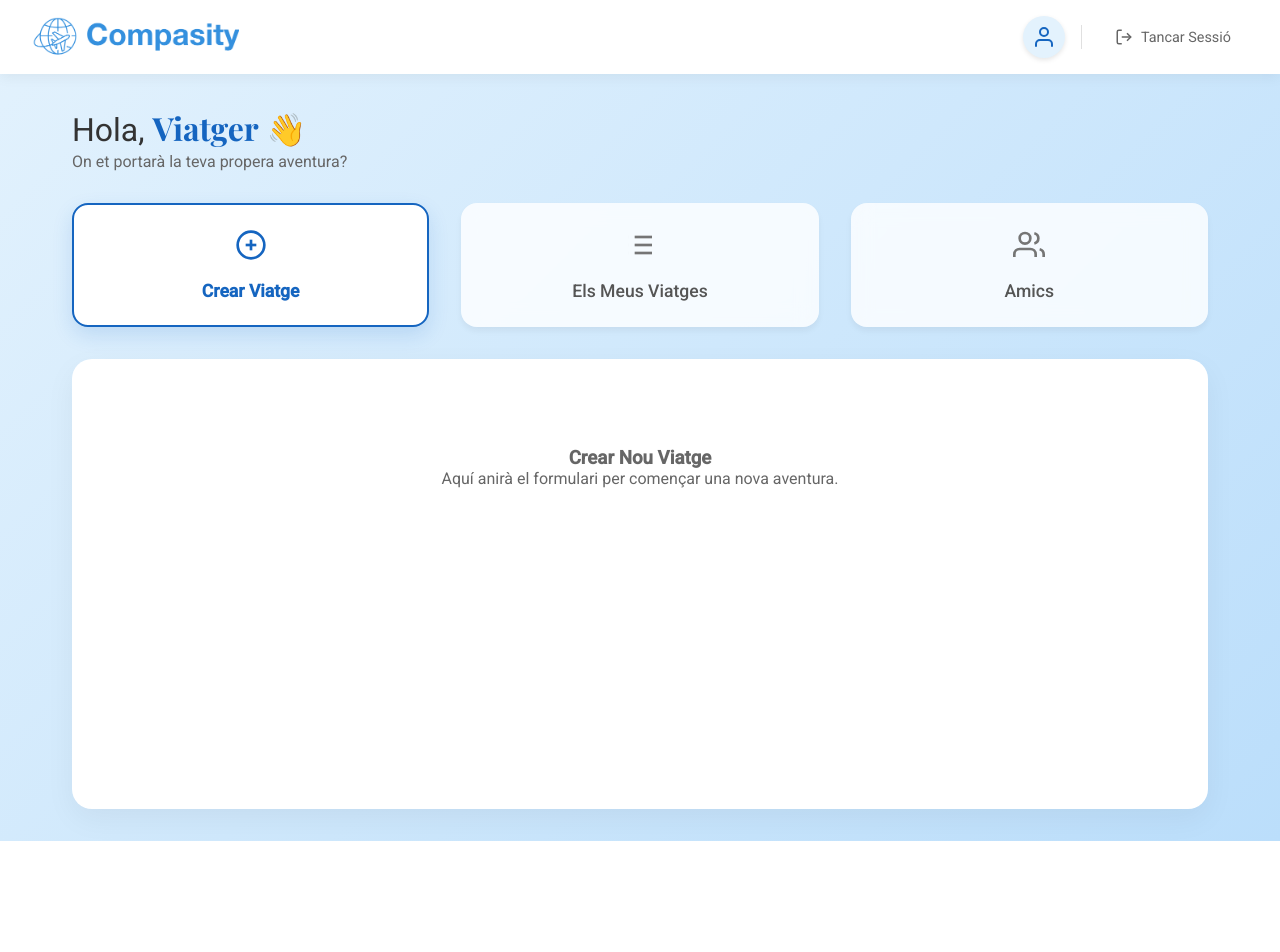
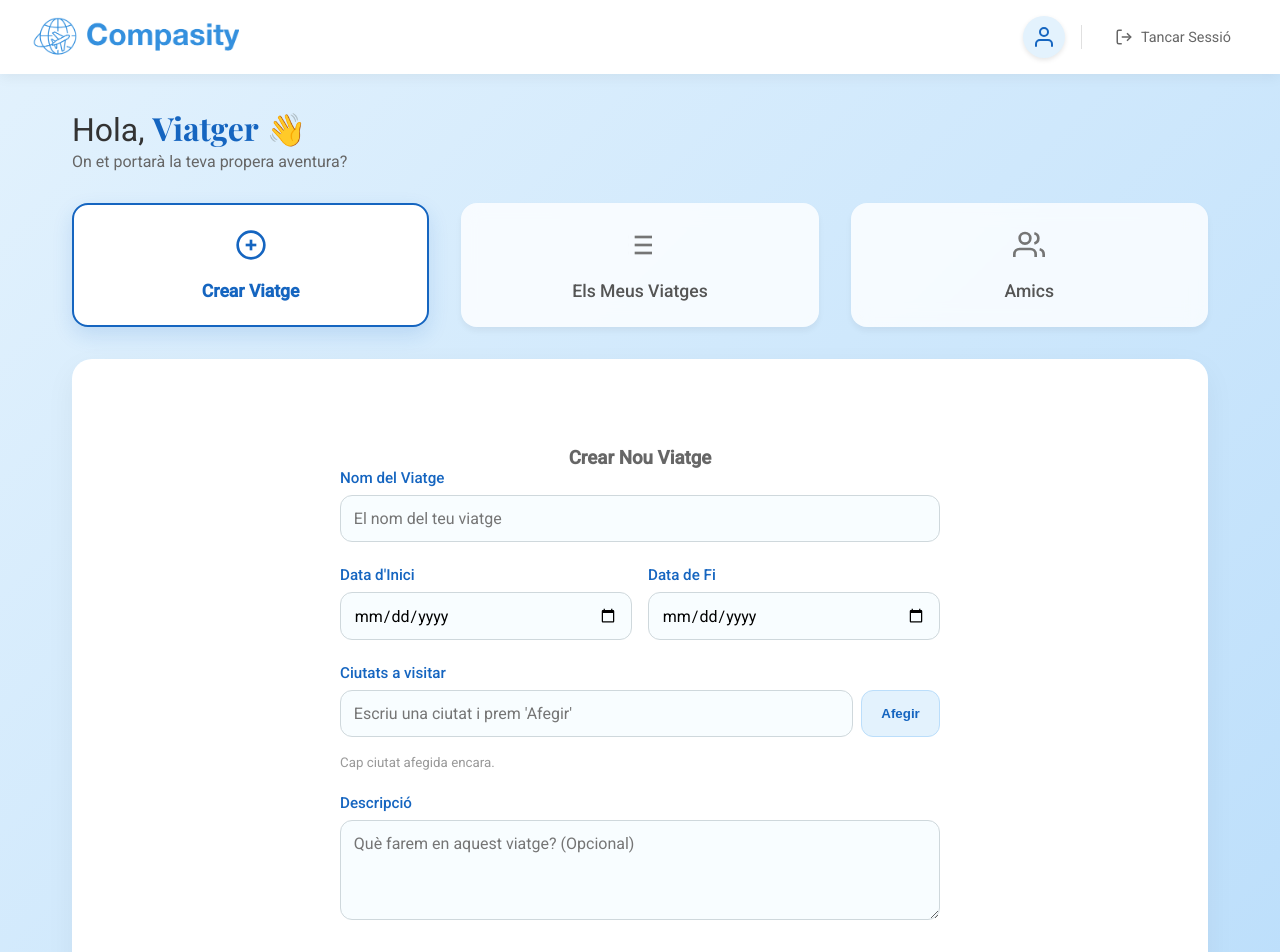
Before and after one commit to tejeee06/Projecte2DAM, a React (Vite) app in the folder front/: page /homePage in a window 1280 px wide. Shown: the top 952 px of the page. Before the commit the page ends 841 px from the top, so only its background shows below. Built offline with nearby package versions, Linux system fonts and the light colour scheme.

Commit message:
Canvis al formulari per registrar viatge

```diff
--- a/front/src/components/HomePage/HomePage.jsx
+++ b/front/src/components/HomePage/HomePage.jsx
@@ -2,6 +2,7 @@
 import './HomePage.css';
 import { useNavigate } from "react-router-dom";
 import logo from '../../assets/ProjectLogo.png';
+import TripForm from "../TripForm/TripForm";
 
 const HomePage = () => {
     const navigate = useNavigate();
@@ -35,7 +36,7 @@
                 return (
                     <div className="dynamic-content-placeholder fade-in">
                         <h3>Crear Nou Viatge</h3>
-                        <p>Aquí anirà el formulari per començar una nova aventura.</p>
+                        <TripForm />
                     </div>
                 );
             case 'list':
--- /dev/null
+++ b/front/src/components/TripForm/TripForm.css
@@ -0,0 +1,162 @@
+.form-container {
+    max-width: 600px;
+    margin: 0 auto;
+    text-align: left;
+    color: #333;
+    animation: slideUp 0.5s ease-out;
+}
+
+@keyframes slideUp {
+    from { opacity: 0; transform: translateY(20px); }
+    to { opacity: 1; transform: translateY(0); }
+}
+
+.form-group {
+    margin-bottom: 1.5rem;
+}
+
+.form-group label {
+    display: block;
+    margin-bottom: 0.5rem;
+    font-weight: 500;
+    color: #1565c0;
+    font-size: 0.95rem;
+}
+
+.form-input, .form-textarea {
+    width: 100%;
+    padding: 0.8rem;
+    border: 1px solid #cfd8dc;
+    border-radius: 12px;
+    font-size: 1rem;
+    font-family: inherit;
+    transition: all 0.3s ease;
+    background-color: #f8fdff;
+    box-sizing: border-box;
+}
+
+.form-input:focus, .form-textarea:focus {
+    outline: none;
+    border-color: #1565c0;
+    box-shadow: 0 0 0 3px rgba(21, 101, 192, 0.1);
+    background-color: #fff;
+}
+
+.form-textarea {
+    resize: vertical;
+    min-height: 100px;
+}
+
+.dates-row {
+    display: flex;
+    gap: 1rem;
+}
+
+.dates-row .form-group {
+    flex: 1;
+}
+
+.city-input-group {
+    display: flex;
+    gap: 0.5rem;
+}
+
+.add-city-btn {
+    background-color: #e3f2fd;
+    color: #1565c0;
+    border: 1px solid #bbdefb;
+    border-radius: 12px;
+    padding: 0 1.2rem;
+    font-weight: 600;
+    cursor: pointer;
+    transition: all 0.2s;
+}
+
+.add-city-btn:hover {
+    background-color: #bbdefb;
+}
+
+.cities-list {
+    display: flex;
+    flex-wrap: wrap;
+    gap: 0.5rem;
+    margin-top: 0.8rem;
+}
+
+.city-tag {
+    background-color: #1565c0;
+    color: white;
+    padding: 0.4rem 0.8rem;
+    border-radius: 20px;
+    font-size: 0.9rem;
+    display: flex;
+    align-items: center;
+    gap: 0.5rem;
+    animation: popIn 0.3s cubic-bezier(0.175, 0.885, 0.32, 1.275);
+}
+
+@keyframes popIn {
+    from { transform: scale(0.5); opacity: 0; }
+    to { transform: scale(1); opacity: 1; }
+}
+
+.remove-city {
+    background: none;
+    border: none;
+    color: white;
+    font-weight: bold;
+    cursor: pointer;
+    padding: 0;
+    font-size: 1.1rem;
+    opacity: 0.7;
+}
+
+.remove-city:hover {
+    opacity: 1;
+}
+
+.submit-trip-btn {
+    width: 100%;
+    padding: 1rem;
+    background: linear-gradient(90deg, #1565c0, #42a5f5);
+    color: white;
+    border: none;
+    border-radius: 50px;
+    font-size: 1.1rem;
+    font-weight: bold;
+    cursor: pointer;
+    margin-top: 1rem;
+    box-shadow: 0 4px 15px rgba(21, 101, 192, 0.3);
+    transition: transform 0.2s, box-shadow 0.2s;
+}
+
+.submit-trip-btn:hover {
+    transform: translateY(-2px);
+    box-shadow: 0 6px 20px rgba(21, 101, 192, 0.4);
+}
+
+.submit-trip-btn:disabled {
+    background: #ccc;
+    cursor: not-allowed;
+    box-shadow: none;
+}
+
+.feedback-msg {
+    margin-top: 1rem;
+    padding: 0.8rem;
+    border-radius: 8px;
+    text-align: center;
+    font-weight: 500;
+}
+
+.feedback-msg.success {
+    background-color: #e8f5e9;
+    color: #2e7d32;
+    border: 1px solid #c8e6c9;
+}
+
+.feedback-msg.error {
+    background-color: #ffebee;
+    color: #c62828;
+    border: 1px solid #ffcdd2;
+}
--- /dev/null
+++ b/front/src/components/TripForm/TripForm.jsx
@@ -0,0 +1,186 @@
+import { useState } from "react";
+import "./TripForm.css";
+
+const TripForm = () => {
+    const [formData, setFormData] = useState({
+        name: '',
+        description: '',
+        startDate: '',
+        endDate: ''
+    });
+
+    const [cityInput, setCityInput] = useState('');
+    const [cities, setCities] = useState([]);
+
+    const [loading, setLoading] = useState(false);
+    const [message, setMessage] = useState({ text: '', type: '' });
+    const handleChange = (e) => {
+        setFormData({
+            ...formData,
+            [e.target.name]: e.target.value
+        });
+    };
+
+    const handleAddCity = (e) => {
+        e.preventDefault(); // Para que no recargue la página
+        if (cityInput.trim() !== '' && !cities.includes(cityInput.trim())) {
+            setCities([...cities, cityInput.trim()]);
+            setCityInput(''); // Limpiar input
+        }
+    };
+    const handleRemoveCity = (cityToRemove) => {
+        setCities(cities.filter(city => city !== cityToRemove));
+    };
+
+    const handleSubmit = async (e) => {
+        e.preventDefault();
+        setLoading(true);
+        setMessage({ text: '', type: '' });
+
+        const storedUser = JSON.parse(localStorage.getItem('user'));
+        if (!storedUser || !storedUser.PK_UserID) {
+            setMessage({ text: 'Error: No estas loguejat.', type: 'error' });
+            setLoading(false);
+            return;
+        }
+
+        if (cities.length === 0) {
+            setMessage({ text: 'Afegeix al menys una ciutat al teu viatge.', type: 'error' });
+            setLoading(false);
+            return;
+        }
+
+        const tripPayload = {
+            ...formData,
+            creatorId: storedUser.PK_UserID,
+            cities: cities
+        };
+
+        try {
+            const response = await fetch('http://localhost:3001/api/trips/create', {
+                method: 'POST',
+                headers: { 'Content-Type': 'application/json' },
+                body: JSON.stringify(tripPayload)
+            });
+
+            const data = await response.json();
+
+            if (response.ok) {
+                setMessage({ text: '¡Viatge creat amb èxit!', type: 'success' });
+                setFormData({ name: '', description: '', startDate: '', endDate: '' });
+                setCities([]);
+            } else {
+                setMessage({ text: data.message || 'Error al crear el viatge.', type: 'error' });
+            }
+        } catch (error) {
+            console.error(error);
+            setMessage({ text: 'Error de connexió amb el servidor.', type: 'error' });
+        } finally {
+            setLoading(false);
+        }
+    };
+
+    return (
+        <div className="form-container">
+            <form onSubmit={handleSubmit}>
+
+                <div className="form-group">
+                    <label>Nom del Viatge</label>
+                    <input
+                        type="text"
+                        name="name"
+                        className="form-input"
+                        placeholder="El nom del teu viatge"
+                        value={formData.name}
+                        onChange={handleChange}
+                        required
+                    />
+                </div>
+
+                <div className="dates-row">
+                    <div className="form-group">
+                        <label>Data d'Inici</label>
+                        <input
+                            type="date"
+                            name="startDate"
+                            className="form-input"
+                            placeholder="Quant comença el teu viatge ?"
+                            value={formData.startDate}
+                            onChange={handleChange}
+                            required
+                        />
+                    </div>
+                    <div className="form-group">
+                        <label>Data de Fi</label>
+                        <input
+                            type="date"
+                            name="endDate"
+                            className="form-input"
+                            placeholder="Quant acaba el teu viatge ?"
+                            value={formData.endDate}
+                            onChange={handleChange}
+                            required
+                        />
+                    </div>
+                </div>
+
+                <div className="form-group">
+                    <label>Ciutats a visitar</label>
+                    <div className="city-input-group">
+                        <input
+                            type="text"
+                            className="form-input"
+                            placeholder="Escriu una ciutat i prem 'Afegir'"
+                            value={cityInput}
+                            onChange={(e) => setCityInput(e.target.value)}
+                            onKeyPress={(e) => e.key === 'Enter' && handleAddCity(e)}
+                        />
+                        <button type="button" className="add-city-btn" onClick={handleAddCity}>
+                            Afegir
+                        </button>
+                    </div>
+
+                    <div className="cities-list">
+                        {cities.map((city, index) => (
+                            <div key={index} className="city-tag">
+                                <span>{city}</span>
+                                <button
+                                    type="button"
+                                    className="remove-city"
+                                    onClick={() => handleRemoveCity(city)}
+                                >
+                                    ×
+                                </button>
+                            </div>
+                        ))}
+                        {cities.length === 0 && <small style={{color: '#999', marginTop: '5px'}}>Cap ciutat afegida encara.</small>}
+                    </div>
+                </div>
+
+                <div className="form-group">
+                    <label>Descripció</label>
+                    <textarea
+                        name="description"
+                        className="form-textarea"
+                        placeholder="Què farem en aquest viatge? (Opcional)"
+                        value={formData.description}
+                        onChange={handleChange}
+                    ></textarea>
+                </div>
+
+                {message.text && (
+                    <div className={`feedback-msg ${message.type}`}>
+                        {message.text}
+                    </div>
+                )}
+
+                <button type="submit" className="submit-trip-btn" disabled={loading}>
+                    {loading ? 'Creant Viatge...' : 'Crear Viatge'}
+                </button>
+
+            </form>
+        </div>
+    );
+};
+
+export default TripForm;
```
